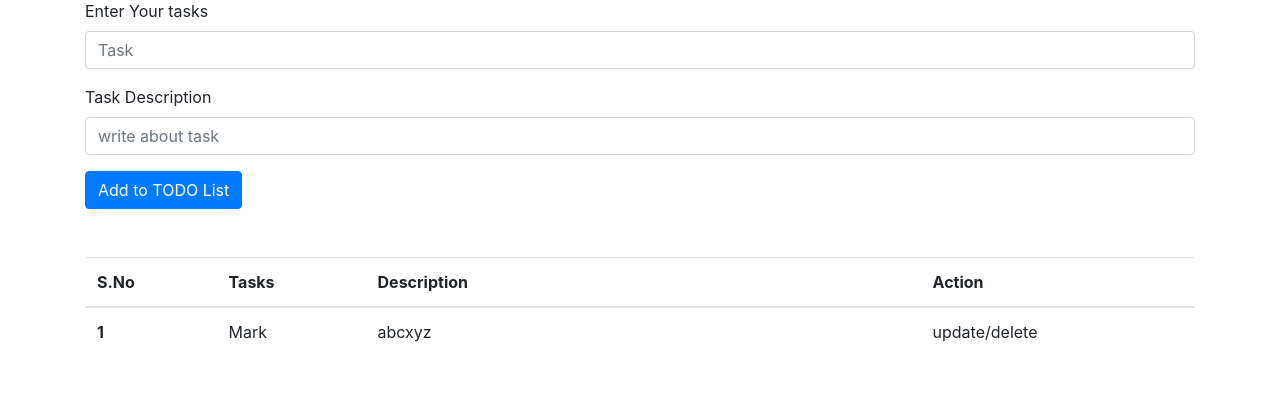
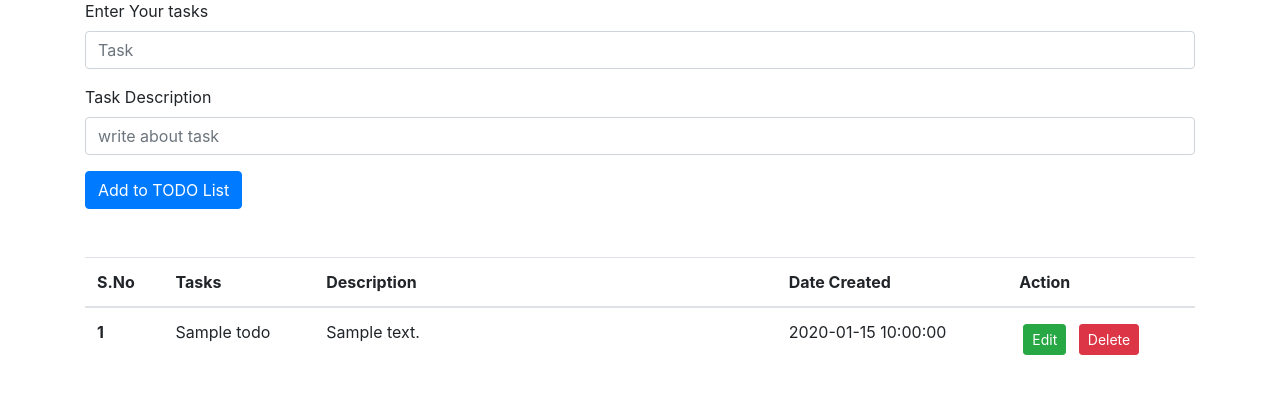
Before and after one commit to udaya1i/Python, a Flask app: page / in a window 1280 px wide. Shown: the part 121-515 px from the top of the page. Run offline with Flask 3, Linux system fonts and the light colour scheme; tables that the repository leaves empty hold one stand-in row (values such as "Sample post").

Commit message:
crud operation

```diff
--- a/app.py
+++ b/app.py
@@ -1,6 +1,7 @@
-from flask import Flask, render_template
+from flask import Flask, render_template, request, flash, redirect
 from flask_sqlalchemy import SQLAlchemy
 from datetime import datetime
+
 
 app = Flask(__name__)
 
@@ -14,17 +15,46 @@ class Todo(db.Model):
     desc = db.Column(db.String(500), nullable = False)
     date_created =  db.Column(db.DateTime, default = datetime.utcnow)
 
-
     def __repr__(self) -> str:
         return f'{self.sno} - {self.title}'
 
-@app.route('/')
+@app.route('/', methods=['GET', 'POST'])
 def hello_world():
-    todo = Todo(title = "abc", desc = 'alksdjfalksdjflakj')
-    db.session.add(todo)
+    if request.method=='POST':
+        title = request.form['title']
+        desc = request.form['desc']
+        if title and desc:
+            new_todo = Todo(title=title, desc = desc)
+            db.session.add(new_todo)
+            db.session.commit()
+            flash('Task added successfully','success')
+        else:
+            flash('Please fill the form','error')
+    lists = Todo.query.all()
+    return render_template('index.html', lists = lists)
+
+
+@app.route('/delete/<int:sno>')
+def delete(sno):
+    all_todo = Todo.query.filter_by(sno = sno).first()
+    db.session.delete(all_todo)
     db.session.commit()
-    return render_template('index.html')
+    return redirect('/')
+
+# @app.route('update/<int:sno>')
+# def udpate(sno):
+#     all_todo = Todo.query.filter_by(sno= sno).first()
+#     all_todo['title'] = request.form['title']
+#     all_todo['desc'] = request.form['desc']
+#     if all_todo['title'] and all_todo['desc']:
+#         update_todo = Todo[all_todo['title']=all_todo['title'], all_todo['desc']=all_todo['desc']]
+
+
 
 
 if __name__ == "__main__":
-    app.run(debug=True)
+    app.secret_key = 'secret key'
+    app.config['SESSION_TYPE'] = 'filesystem'
+    # sess.init_app(app)
+    app.debug = True
+    app.run()
--- a/templates/index.html
+++ b/templates/index.html
@@ -1,5 +1,6 @@
 <!doctype html>
 <html lang="en">
+
 <head>
     <!-- Required meta tags -->
     <meta charset="utf-8">
@@ -11,9 +12,11 @@
 
     <title>Flask</title>
 </head>
+
+
 <body>
     <nav class="navbar navbar-expand-lg navbar-light bg-light">
-        <a class="navbar-brand" href="#">Flask</a>
+        <a class="navbar-brand" href="/">Flask</a>
         <button class="navbar-toggler" type="button" data-toggle="collapse" data-target="#navbarSupportedContent"
             aria-controls="navbarSupportedContent" aria-expanded="false" aria-label="Toggle navigation">
             <span class="navbar-toggler-icon"></span>
@@ -41,38 +44,55 @@
                 <button class="btn btn-outline-success my-2 my-sm-0" type="submit">Search</button>
             </form>
         </div>
+
+
     </nav>
     <div class="container my-2">
         <h1 class="justify-content-center">ToDo List</h1>
-        <form>
+        <form action="/" method="POST">
             <div class="form-group">
                 <label for="title">Enter Your tasks</label>
-                <input type="text" id="title" class="form-control" placeholder="Task">
+                <input type="text" id="title" name="title" class="form-control" placeholder="Task">
             </div>
             <div class="form-group">
                 <label for="exampleInputEmail">Task Description</label>
-                <input type="text" class="form-control" placeholder="write about task">
+                <input type="text" class="form-control" name="desc" placeholder="write about task">
             </div>
             <button type="submit" class="btn btn-primary">Add to TODO List</button>
         </form>
+
     </div>
     <div class="container my-5">
         <table class="table">
             <thead>
+                {% if lists|length ==0 %}
+                    <div class="alert alert-success">
+                        <h3>You don't have any task. Add new tasks</h3>
+                    </div>
+                    {%else%}
                 <tr>
                     <th scope="col">S.No</th>
                     <th scope="col">Tasks</th>
-                <th scope="col" class="col-6">Description</th>
+                    <th scope="col" class="col-5">Description</th>
+                    <th scope="col">Date Created</th>
                     <th scope="col">Action</th>
                 </tr>
+                {% endif %}
             </thead>
             <tbody>
+                {% for list in lists %}
                 <tr>
-                <th scope="row">1</th>
-                <td>Mark</td>
-                <td>abcxyz</td>
-                <td>update/delete</td>
+                    <th scope="row">{{loop.index}}</th>
+                    <td>{{list.title}}</td>
+                    <td>{{list.desc}}</td>
+                    <td>{{list.date_created}}</td>
+                    <!-- <td><button class="btn btn-success mx-1 my-1 btn-sm">Edit</button><button class="btn btn-danger mx-1 my-1 btn-sm">Delete</button></td> -->
+                    <td>
+                        <a href="update/{{list.sno}}"> <button class="btn btn-success btn-sm mx-1 my-1 ">Edit</button></a>
+                        <a href="delete/{{list.sno}}"><button class="btn btn-danger btn-sm mx-1 my-1">Delete</button></a>
+                    </td>
                 </tr>
+                {% endfor %}
             </tbody>
         </table>
 
```
Also changed, not shown: templates/update.html (added, +11 -0 lines), instance/todo.db, templates/base.html (added). Lines whose indentation alone changed are shown as unchanged.
